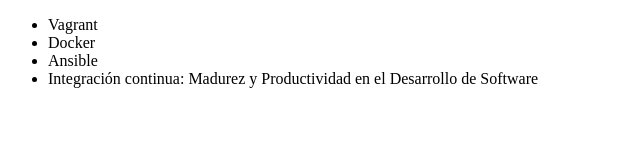
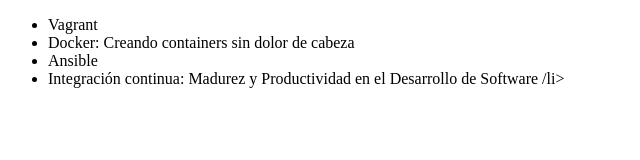
Before and after one commit to eduard258/inicios-git, a plain HTML site: page index.html in a window 1280 px wide. Shown: the whole page, without its empty margins (0-640 px from the left). Drawn offline with Linux system fonts and the light colour scheme.

Commit message:
Se corrige el nombre del curso de Docker

```diff
--- a/index.html
+++ b/index.html
@@ -8,9 +8,9 @@
 <body>
      <ul>
          <li> Vagrant </li>
-         <li> Docker </li>
+         <li> Docker: Creando containers sin dolor de cabeza </li>
          <li> Ansible </li>
-         <li> Integración continua: Madurez y Productividad en el Desarrollo de Software</li>
+         <li> Integración continua: Madurez y Productividad en el Desarrollo de Software /li>
      </ul>
 </body>
 </html>
```
